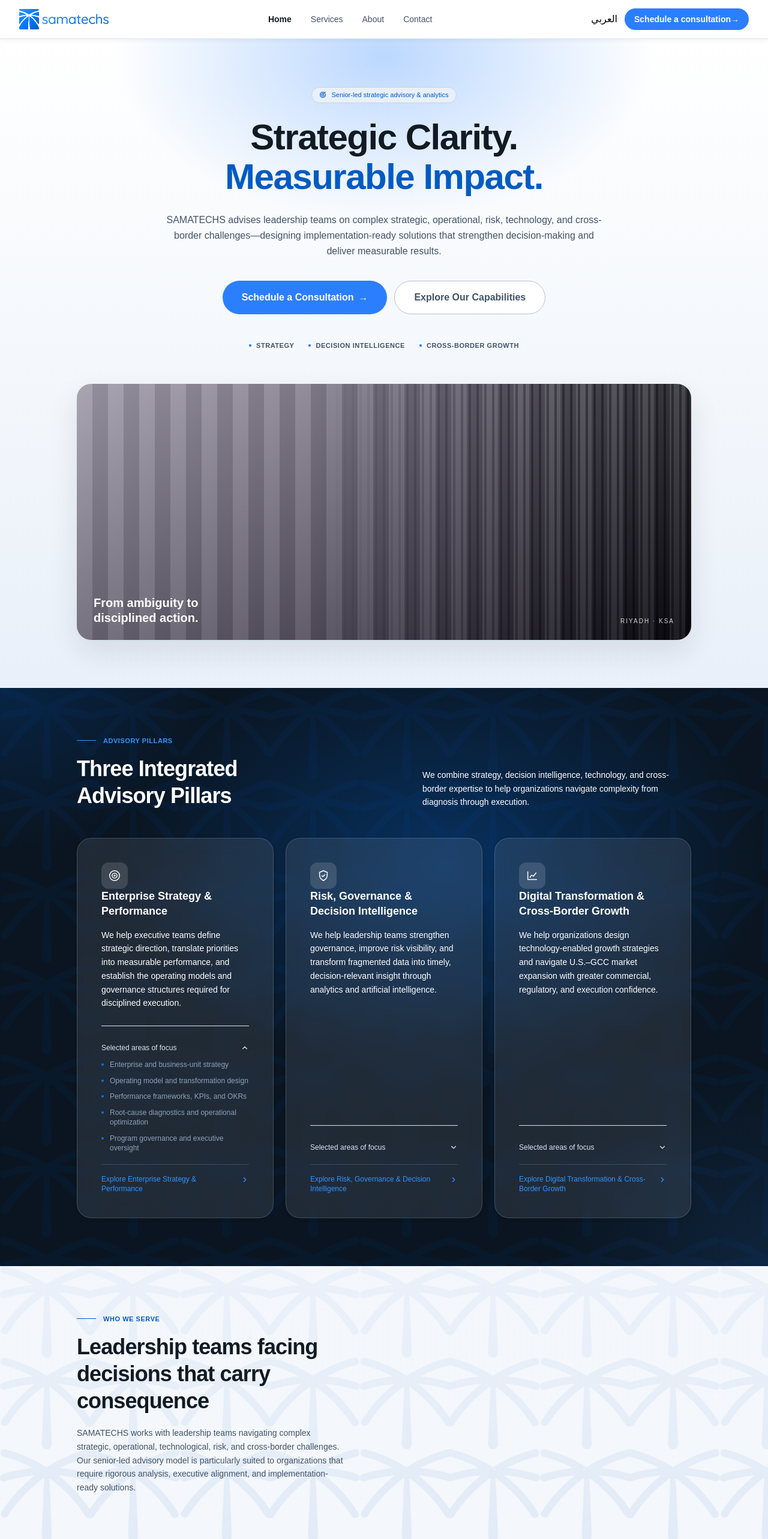
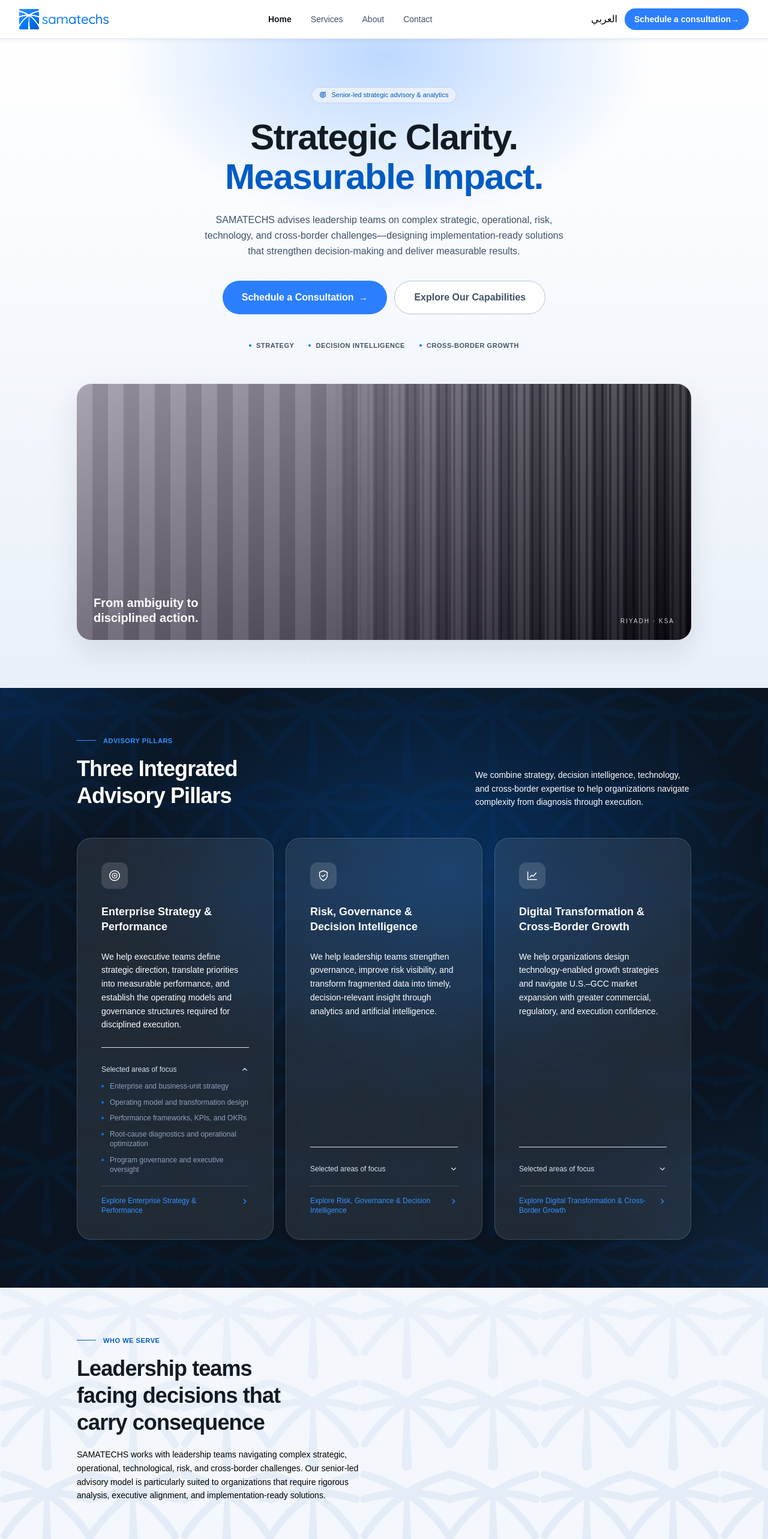
Before and after one commit to EntertabOrganization/SamaTech, a Next.js app: page / in a window 1280 px wide. Shown: the top 2566 px of the page at 60% size. Built offline with nearby package versions, Linux system fonts and the light colour scheme.

Commit message:
feat: update home page

```diff
--- a/Components/home/AdvisoryPillars/AdvisoryPillars.tsx
+++ b/Components/home/AdvisoryPillars/AdvisoryPillars.tsx
@@ -40,7 +40,7 @@ export default function AdvisoryPillars() {
               Advisory Pillars
             </h2>
           </div>
-          <p className="max-w-md text-sm leading-relaxed font-medium font-body text-white lg:justify-self-end">
+          <p className="max-w-90 text-sm leading-relaxed font-medium font-body text-white lg:justify-self-end">
             We combine strategy, decision intelligence, technology, and
             cross-border expertise to help organizations navigate complexity
             from diagnosis through execution.
--- a/Components/home/AdvisoryPillars/Pillarcard.tsx
+++ b/Components/home/AdvisoryPillars/Pillarcard.tsx
@@ -6,7 +6,7 @@ import type { Pillar } from "./Data";
 export default function PillarCard({ pillar }: { pillar: Pillar }) {
   return (
     <article className="flex flex-col justify-between gap-6.5 rounded-3xl border bg-[#FFFFFF17] border-white/16 p-10 shadow-sm backdrop-blur-[14px]">
-     <div>
+     <div className="flex flex-col gap-6.5">
        <span className="flex h-11 w-11 items-center justify-center rounded-input bg-white/14 text-white">
          <Icon name={pillar.icon} size={22} strokeWidth={1.6} />
        </span>
@@ -14,7 +14,7 @@ export default function PillarCard({ pillar }: { pillar: Pillar }) {
        <h3 className="text-lg font-semibold font-heading leading-snug text-white">
          {pillar.title}
        </h3>
-       <p className="mt-4 text-sm font-medium leading-relaxed font-body text-white">
+       <p className=" text-sm font-medium leading-relaxed font-body text-white">
          {pillar.description}
        </p>
      </div>
--- a/Components/home/FaqCta/FaqCta.tsx
+++ b/Components/home/FaqCta/FaqCta.tsx
@@ -128,7 +128,7 @@ export default function FaqCta() {
                 <h2 className="mt-4 text-3xl font-heading font-bold tracking-tight text-ink-900">
                   Before you get in touch
                 </h2>
-                <p className="mt-3 max-w-xs font-medium text-body-small leading-relaxed text-ink-500">
+                <p className="mt-3 max-w-105 font-medium text-body-small leading-relaxed text-ink-500">
                   If your question is not here, ask it directly — we answer within
                   one business day.
                 </p>
@@ -151,17 +151,19 @@ export default function FaqCta() {
 
         {/* CTA banner */}
         <div
-          className="mx-auto mt-20 grid max-w-4xl items-center gap-8 rounded-panel p-8 text-white shadow-[0px_24px_50px_-24px_#0078FF99] sm:p-10 md:grid-cols-[1.5fr_1fr]"
+          className="mx-auto mt-20 grid max-w-5xl items-center gap-8 rounded-panel p-8 text-white shadow-[0px_24px_50px_-24px_#0078FF99] sm:p-10 md:grid-cols-[1.5fr_1fr]"
           style={{
             background:
               "linear-gradient(138.71deg, #3393FF 4.61%, #0078FF 56.57%, #005BC2 99.56%)",
           }}
         >
           <div>
-            <h2 className="max-w-2xl text-h1 font-heading font-bold leading-tight tracking-tight sm:text-4xl">
-              Complex challenges require integrated thinking.
+            <h2 className="max-w-sm text-h1 font-heading font-bold leading-tight tracking-tight sm:text-4xl">
+              Complex
+              <br/>
+               challenges require integrated thinking.
             </h2>
-            <p className="mt-5 max-w-md text-lead font-medium leading-relaxed text-white/86">
+            <p className="mt-5 max-w-142.5 text-lead font-medium leading-relaxed text-white/86">
               Whether you are redefining enterprise strategy, strengthening
               governance, exploring AI-enabled transformation, or entering a new
               market, SAMATECHS can help you move from ambiguity to disciplined
--- a/Components/home/Hero/Hero.tsx
+++ b/Components/home/Hero/Hero.tsx
@@ -33,7 +33,7 @@ export default function Hero() {
         </h1>
 
         {/* Description */}
-        <p className="pt-6.5 max-w-[745.24px] text-xl font-medium leading-relaxed text-ink-500 sm:text-base">
+        <p className="pt-6.5 w-150 text-xl font-medium leading-relaxed text-ink-500 sm:text-base">
           SAMATECHS advises leadership teams on complex strategic, operational,
           risk, technology, and cross-border challenges—designing
           implementation-ready solutions that strengthen decision-making and
--- a/Components/home/TrackRecord/TrackRecord.tsx
+++ b/Components/home/TrackRecord/TrackRecord.tsx
@@ -14,7 +14,7 @@ const experiences: string[] = [
 
 export default function TrackRecord() {
   return (
-    <section className="relative overflow-hidden bg-linear-to-b from-[#0E1823] to-[#1A2736] px-4 py-20 sm:px-6 lg:px-75">
+    <section className="relative overflow-hidden bg-linear-to-b from-[#0E1823] to-[#1A2736] px-4 py-16 sm:px-6 lg:py-20 lg:px-8">
       {/* Faint brand rays, bottom-right, partly cropped */}
        <div
   aria-hidden="true"
@@ -44,7 +44,7 @@ export default function TrackRecord() {
           </p>
         </div>
 
-        <ul className="flex flex-col">
+        <ul className="flex flex-col max-w-100">
           {experiences.map((item, i) => (
             <li
               key={item}
--- a/Components/home/WhoWeServe/WhoWeServe.tsx
+++ b/Components/home/WhoWeServe/WhoWeServe.tsx
@@ -13,8 +13,9 @@ export default function WhoWeServe() {
         <SectionHeader
           eyebrow="Who we serve"
           title="Leadership teams facing decisions that carry consequence"
-          intro="SAMATECHS works with leadership teams navigating complex strategic, operational, technological, risk, and cross-border challenges. Our senior-led advisory model is particularly suited to organizations that require rigorous analysis, executive alignment, and implementation-ready solutions."
+          className="w-87.5"
         />
+        <p className="mt-5 text-sm font-medium leading-relaxed max-w-122.5">SAMATECHS works with leadership teams navigating complex strategic, operational, technological, risk, and cross-border challenges. Our senior-led advisory model is particularly suited to organizations that require rigorous analysis, executive alignment, and implementation-ready solutions.</p>
 
         <Showcase
           items={audiences}
```
Also changed, not shown: Components/home/shared/SectionHeader.tsx (+0 -74 lines).
